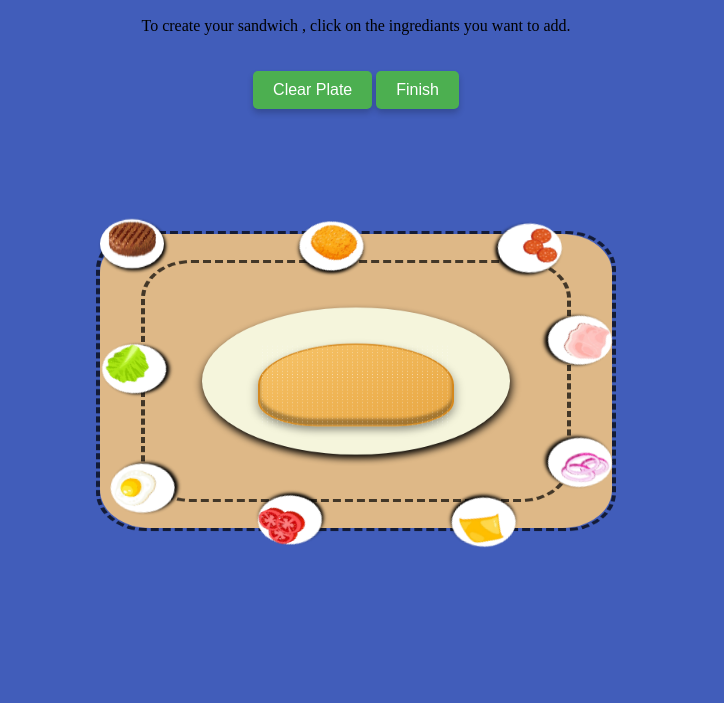
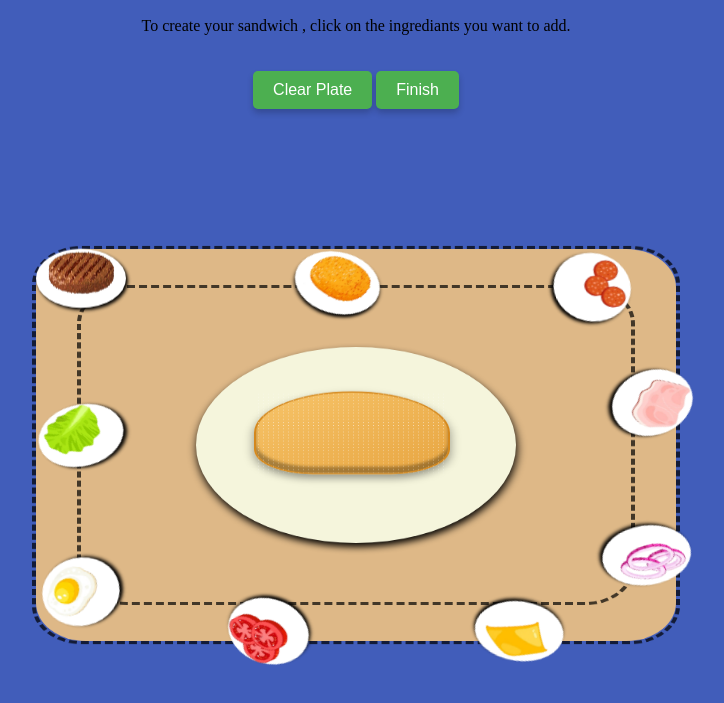
Before and after one commit to Mohssine-CHKIRIDA/Sandwich-Maker, a plain HTML site: page index.html in a window 1280 px wide. Shown: the part 87-790 px from the top of the page, without its empty margins (284-1008 px from the left). Drawn offline with Linux system fonts and the light colour scheme.

Commit message:
Update in the size of the Track and ingrediants

```diff
--- a/projet.css
+++ b/projet.css
@@ -19,8 +19,8 @@ body {
   position: relative;
   margin-top: 80px;
   border-radius: 50px;
-  width: 40vw; /* Matches the width of the main board */
-  height: 30vw; /* Matches the height of the main board */
+  width: 50vw; /* Matches the width of the main board */
+  height: 40vw; /* Matches the height of the main board */
   background-color: burlywood;
   transform-style: preserve-3d;
   transform: rotateX(40deg);
@@ -28,7 +28,7 @@ body {
 
 .plate {
   position: absolute;
-  width: 60%;
+  width: 50%;
   height: 50%;
   background-color: beige;
   border-radius: 50%;
@@ -122,8 +122,8 @@ body {
 }
 .item-track {
   position: absolute;
-  width: 40%;
-  height: 40%;
+  width: 100%;
+  height: 100%;
   display: flex;
   justify-content: center;
   align-items: center;
@@ -134,8 +134,8 @@ body {
 .item-track::before {
   content: '';
   position: absolute;
-  width: 40vw; /* Slightly larger than the item-track */
-  height: 30vw;
+  width: 50vw; /* Slightly larger than the item-track */
+  height: 40vw;
   border-radius: 50px;
   border: 4px dashed rgba(0, 0, 0, 0.7); /* Dashed border for train rail effect */
   z-index: -1;
@@ -145,16 +145,16 @@ body {
   content: '';
   position: absolute;
   border-radius: 50px;
-  width: 33vw; /* Slightly smaller than the item-track */
-  height: 24vw;
+  width: 43vw; /* Slightly smaller than the item-track */
+  height: 32vw;
   border: 4px dashed rgba(0, 0, 0, 0.7); /* Dashed border for train rail effect */
   z-index: 1;
 }
 
 .items {
   position: absolute;
-  width: 5vw;
-  height: 5vw;
+  width: 7vw;
+  height: 6vw;
   border-radius: 50%;
   background-color: rgb(255, 255, 255);
   box-shadow: 2px 3px 4px black ;
@@ -186,21 +186,22 @@ body {
 
 @keyframes followPath {
   0% {
-    transform: translate(-20vw, -16.5vw) rotate(0deg); /* Starting position */
+    transform: translate(-25vw, -20vw) rotate(0deg); /* Starting position */
   }
   25% {
-    transform: translate(15vw, -16vw) rotate(90deg); /* Move to the top-right corner */
+    transform: translate(20vw, -19vw) rotate(90deg); /* Move to the top-right corner */
   }
   50% {
-    transform: translate(15vw, 12vw) rotate(180deg); /* Move to the bottom-right corner */
+    transform: translate(19vw, 16vw) rotate(180deg); /* Move to the bottom-right corner */
   }
   75% {
-    transform: translate(-19vw, 11.5vw) rotate(270deg); /* Move to the bottom-left corner */
+    transform: translate(-25vw, 16vw) rotate(270deg); /* Move to the bottom-left corner */
   }
   100% {
-    transform: translate(-20.5vw, -16vw) rotate(360deg); /* Back to the starting point */
+    transform: translate(-25vw, -20vw) rotate(360deg); /* Back to the starting point */
   }
 }
+
 
 .items:nth-child(1) { animation-delay: 0s; }
 .items:nth-child(2) { animation-delay: -1.67s; }
```
